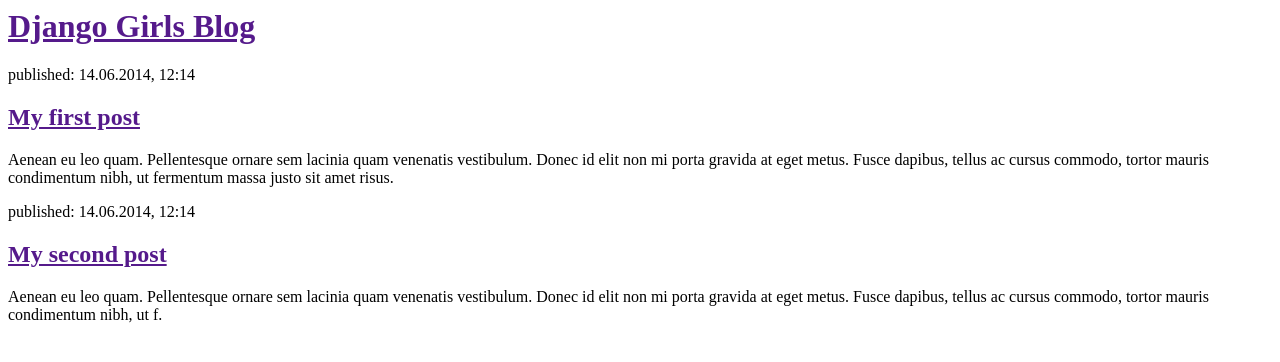
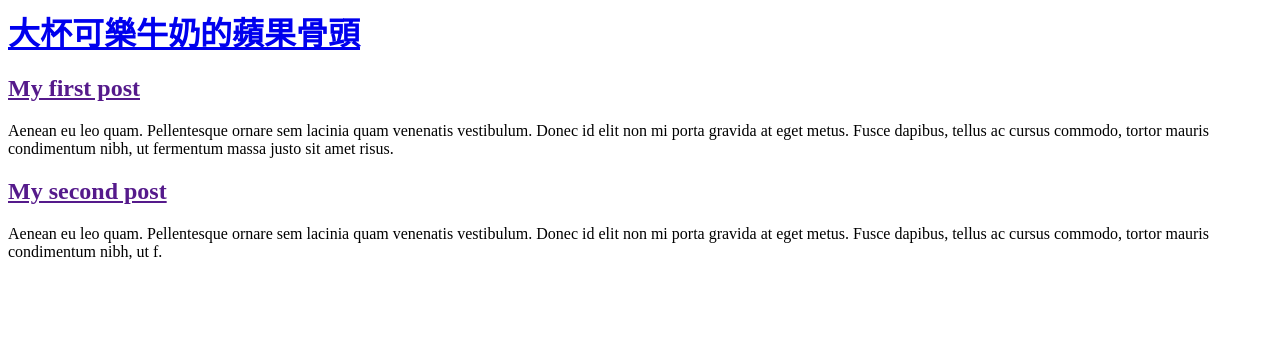
Before and after one commit to silverofw/my-first-blog, a Django app: page / in a window 1280 px wide. Shown: the top 362 px of the page. Run offline with Django 3.2, Linux system fonts and the light colour scheme.

Commit message:
Changed the HTML for the site.

```diff
--- a/blog/templates/blog/post_list.html
+++ b/blog/templates/blog/post_list.html
@@ -4,17 +4,15 @@
     </head>
     <body>
         <div>
-            <h1><a href="">Django Girls Blog</a></h1>
+            <h1><a href="https://www.facebook.com/BIGCOKEMILK/">大杯可樂牛奶的蘋果骨頭</a></h1>
         </div>
 
         <div>
-            <p>published: 14.06.2014, 12:14</p>
             <h2><a href="">My first post</a></h2>
             <p>Aenean eu leo quam. Pellentesque ornare sem lacinia quam venenatis vestibulum. Donec id elit non mi porta gravida at eget metus. Fusce dapibus, tellus ac cursus commodo, tortor mauris condimentum nibh, ut fermentum massa justo sit amet risus.</p>
         </div>
 
         <div>
-            <p>published: 14.06.2014, 12:14</p>
             <h2><a href="">My second post</a></h2>
             <p>Aenean eu leo quam. Pellentesque ornare sem lacinia quam venenatis vestibulum. Donec id elit non mi porta gravida at eget metus. Fusce dapibus, tellus ac cursus commodo, tortor mauris condimentum nibh, ut f.</p>
         </div>
```
